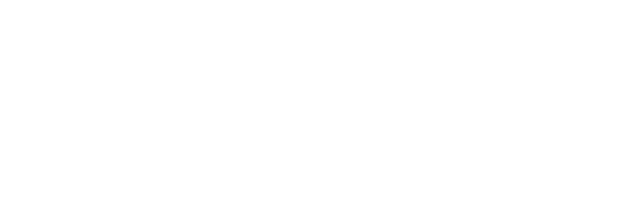
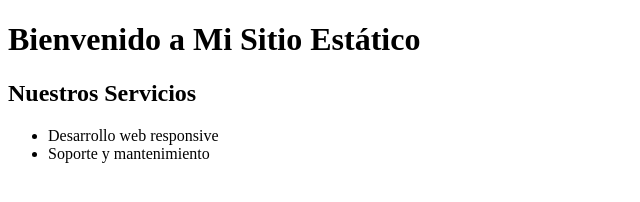
Before and after one commit to Darckfer/Practica1_estatica, a plain HTML site: page index.html in a window 1280 px wide. Shown: the whole page, without its empty margins (0-640 px from the left). Drawn offline with Linux system fonts and the light colour scheme.

Commit message:
añadido contenido

```diff
--- a/index.html
+++ b/index.html
@@ -10,6 +10,16 @@
 <body>
     <!-- Header -->
     <!-- Contenido -->
+    <main class="container my-5">
+        <h1 class="mb-4 text-center">Bienvenido a Mi Sitio Estático</h1>
+        <section class="mt-4">
+            <h2>Nuestros Servicios</h2>
+            <ul>
+                <li>Desarrollo web responsive</li>
+                <li>Soporte y mantenimiento</li>
+            </ul>
+        </section>
+    </main>
     <!-- Footer -->
 </body>
 
```
